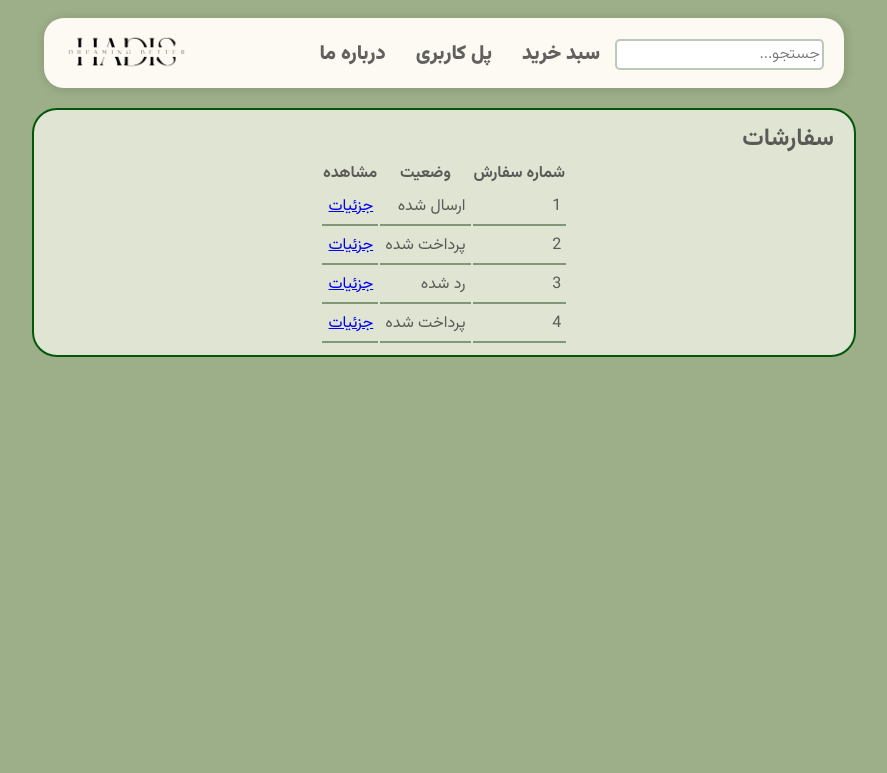
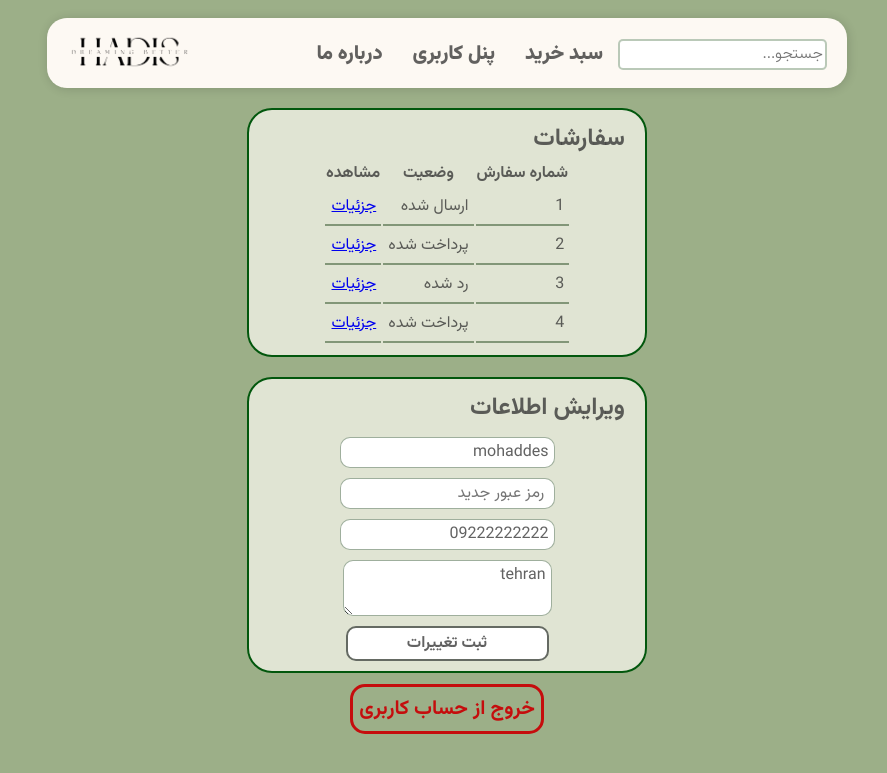
Before and after one commit to node-mohadese/hadis-shop, a Flask app: page /user/dashboard in a window 1280 px wide. Shown: the top 773 px of the page, without its empty margins (255-1142 px from the left). Run offline with Flask 3, Linux system fonts and the light colour scheme; the first user in the database is signed in; data comes from the database, SQL or seed files in the repository; some libraries are stand-ins or nearby versions.

Commit message:
edit info and logout added to user dashboard

```diff
--- a/blueprints/user.py
+++ b/blueprints/user.py
@@ -1,5 +1,5 @@
 from flask import Blueprint, render_template, request, redirect, url_for, flash
-from flask_login import login_user, login_required, current_user
+from flask_login import login_user, login_required, current_user,logout_user
 from passlib.hash import sha256_crypt
 from extentions import db
 from models.cart import Cart
@@ -49,8 +49,6 @@ def login():
         else:
             flash('نام کاربری یا رمز اشتباه است')
             return redirect(url_for('user.login'))
-
-    return 'done'
 
 
 @app.route('/add-to-cart', methods=['GET'])
@@ -107,14 +105,13 @@ def payment():
     cart = current_user.carts.filter(Cart.status == 'pending').first()
     r = requests.post(config.PAYMENT_FIRST_REQUEST_URL,
                       data={
-                          'api':config.PAYMENT_MERCHANT,
-                          'amount':cart.total_price(),
+                          'api': config.PAYMENT_MERCHANT,
+                          'amount': cart.total_price(),
                           'callback': config.PAYMENT_CALLBACK
 
                       })
     token = r.json()['result']['token']
     url = r.json()['result']['url']
-
 
     pay = Payment(price=cart.total_price(), token=token)
     pay.cart = cart
@@ -154,17 +151,46 @@ def verify():
         pay.status = 'failed'
         flash("پرداخت با خطا مواجه شد.")
 
-
     db.session.commit()
-
 
     return redirect(url_for('user.dashboard'))
 
 
-@app.route('/user/dashboard', methods=['GET'])
+@app.route('/user/dashboard', methods=['GET', 'POST'])
 @login_required
 def dashboard():
-    return render_template('user/dashboard.html')
+    if request.method == "GET":
+        return render_template('user/dashboard.html')
+    else:
+        username = request.form.get('username', None)
+        password = request.form.get('password', None)
+        phone = request.form.get('phone', None)
+        address = request.form.get('address', None)
+
+        if current_user.username != username:
+            user = User.query.filter(User.username == username).first()
+            if user != None:
+                flash('نام کاربری از قبل انتخاب شده است.')
+                return redirect(url_for('user.dashboard'))
+            else:
+                current_user.username = username
+
+        if password != None:
+            current_user.password =sha256_crypt.encrypt(password)
+
+        current_user.address =address
+        current_user.phone =phone
+        db.session.commit()
+
+        flash('تغییرات با موفقیت ثبت شد')
+        return redirect(url_for('user.dashboard'))
+
+@app.route('/user/logout', methods=['GET'])
+@login_required
+def logout():
+    logout_user()
+    flash('با موفقیت خارج شدید.')
+    return redirect('/')
 
 @app.route('/user/dashbard/order/<id>', methods=['GET'])
 @login_required
--- a/static/css/index.css
+++ b/static/css/index.css
@@ -356,6 +356,21 @@ a.icon > img {
     font-size: 22px;
     background: #FDF9F3;
 }
+.red-btn {
+    text-decoration: none;
+    color: #c50d0d;
+    font-size: 20px;
+    border-radius: 15px;
+    border:3px solid #c50d0d;
+    padding: 6px;
+    margin: 5px;
+    font-weight: 700;
+}
+.red-btn:hover {
+    color: #FDF9F3;
+    font-size: 22px;
+    background: #bd1919;
+}
 
 .product-description-box {
     max-width: 1100px;
--- a/templates/parts/header.html
+++ b/templates/parts/header.html
@@ -11,7 +11,7 @@
             </form>
             <a class="header-link" href="/cart">سبد خرید</a>
             {% if current_user.is_authenticated %}
-                <a class="header-link" href="/user/dashbard">پل کاربری</a>
+                <a class="header-link" href="/user/dashbard">پنل کاربری</a>
             {% else %}
                 <a class="header-link" href="/user/login">ورود‌/ ثبت‌ ‌نام</a>
             {% endif %}
--- a/templates/user/dashboard.html
+++ b/templates/user/dashboard.html
@@ -5,30 +5,41 @@
 {% block body %}
 
     {% include 'parts/header.html' %}
-    <section class="simple-box cart">
+    <section class="simple-box cart" style="max-width: 376px">
         <h1>سفارشات</h1>
+        {% if current_user.carts|list|length > 0 %}
             <table class="cart">
                 <tr>
                     <th>شماره سفارش</th>
                     <th>وضعیت</th>
                     <th>مشاهده</th>
                 </tr>
-
                 {% for cart in current_user.carts|selectattr('status','!=','pending') %}
-
                     <tr>
                         <td>{{ cart.id }}</td>
                         <td>{{ cart.get_status_persian() }}</td>
                         <td><a href="{{ url_for('user.order' , id=cart.id) }}">جزئیات</a></td>
                     </tr>
-
-
-
                 {% endfor %}
-
             </table>
-
+        {% else %}
+            <i style="display: block; text-align: center;">سفارشی وجود ندارد.</i>
+        {% endif %}
 
     </section>
+    <section class="simple-box" style="max-width: 376px">
+        <h1>ویرایش اطلاعات</h1>
+        <form action="#" method="POST">
+            <input type="hidden" name="csrf_token" value="{{ csrf_token() }}"/>
 
+            <input type="text" name="username" value="{{ current_user.username }}" placeholder="نام کاربری">
+            <input type="password" name="password" placeholder=" رمز عبور جدید">
+            <input type="number" name="phone" value="{{ current_user.phone }}" placeholder="شماره موبایل">
+            <textarea name="address" placeholder="آدرس دقیق پستی">{{ current_user.address }}</textarea>
+            <input type="submit" value="ثبت تغییرات">
+        </form>
+    </section>
+    <div style="text-align: center; margin-top: 20px">
+        <a href="/user/logout" class="red-btn">خروج از حساب کاربری</a>
+    </div>
 {% endblock %}
```
Also changed, not shown: other parts of static/css/index.css (+8 -1 lines), instance/database.db. Lines whose indentation alone changed are shown as unchanged.
